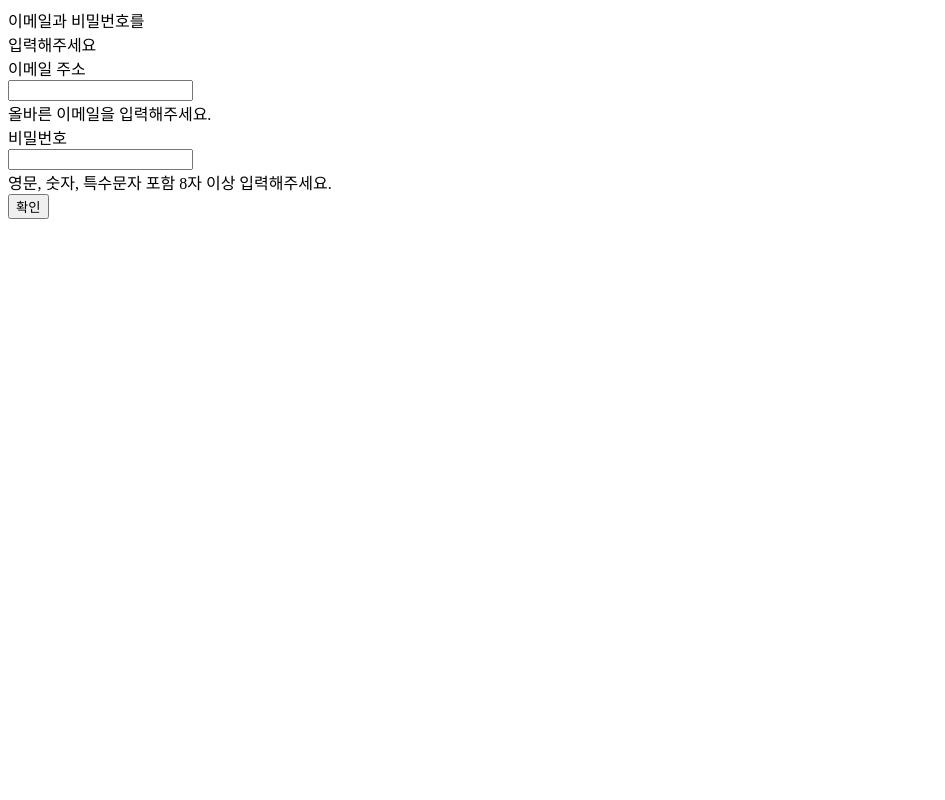
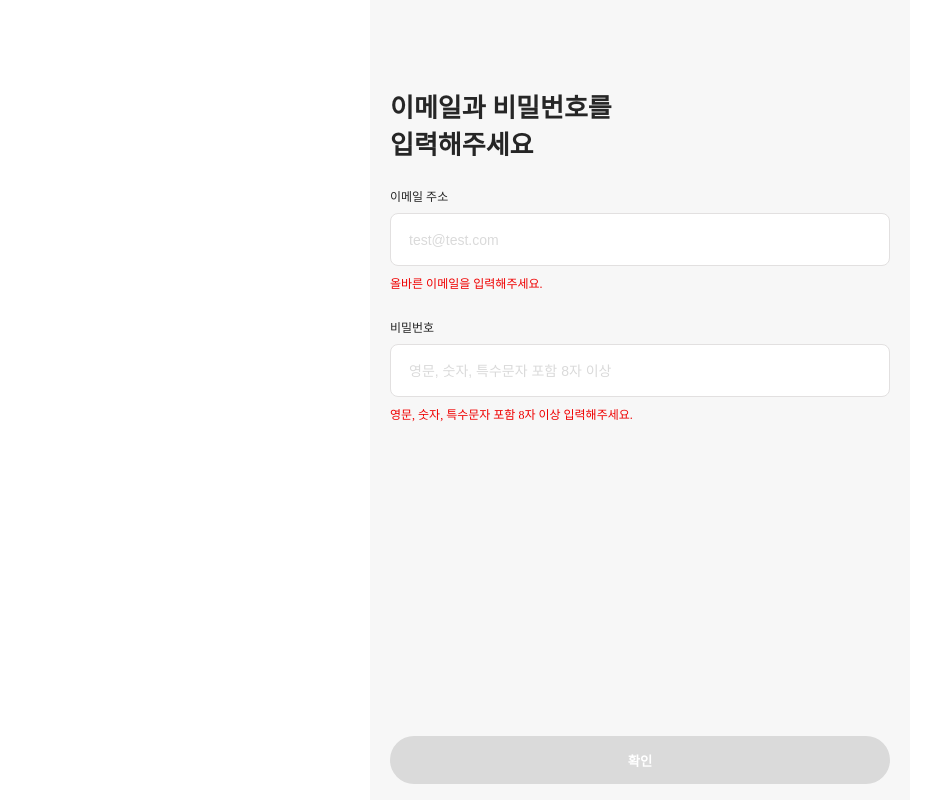
Before and after one commit to kim-jongin/React_plactice, a React (Create React App) app: page / in a window 1280 px wide. Shown: the whole page, without its empty margins (0-945 px from the left). Built offline with nearby package versions, Linux system fonts and the light colour scheme.

Commit message:
[feat] CSS 작업 완료

```diff
--- a/src/Login.jsx
+++ b/src/Login.jsx
@@ -12,19 +12,23 @@ export default function Login() {
       <div className='contentWrap'>
         <div className='inputTitle'>이메일 주소</div>
         <div className='inputWrap'>
-          <input className='input' />
+          <input className='input' placeholder='test@test.com' />
         </div>
         <div className='errorMessageWrap'>올바른 이메일을 입력해주세요.</div>
 
-        <div className='inputTitle'>비밀번호</div>
+        <div style={{ marginTop: '26px' }} className='inputTitle'>
+          비밀번호
+        </div>
         <div className='inputWrap'>
-          <input className='input' />
+          <input className='input' placeholder='영문, 숫자, 특수문자 포함 8자 이상' />
         </div>
         <div className='errorMessageWrap'>영문, 숫자, 특수문자 포함 8자 이상 입력해주세요.</div>
       </div>
 
       <div>
-        <button>확인</button>
+        <button disabled={true} className='bottomButton'>
+          확인
+        </button>
       </div>
     </div>
   );
--- /dev/null
+++ b/src/index.css
@@ -0,0 +1,86 @@
+.page {
+  position: absolute;
+  top: 0;
+  bottom: 0;
+  width: 100%;
+  max-width: 500px;
+  padding: 0 20px;
+
+  left: 50%;
+  transform: translate(-50%, 0);
+
+  background-color: #f7f7f7;
+
+  overflow: hidden;
+
+  /* 버튼을 가장 아래로 내리기 위하여 flex 사용*/
+  display: flex;
+  flex-direction: column;
+}
+
+.titleWrap {
+  margin-top: 87px;
+  font-size: 26px;
+  font-weight: 700;
+  color: #262626;
+}
+
+.contentWrap {
+  margin-top: 26px;
+  flex: 1;
+}
+
+.inputTitle {
+  font-size: 12px;
+  font-weight: 600px;
+  color: #262626;
+}
+
+.inputWrap {
+  display: flex;
+  border-radius: 8px;
+  padding: 16px;
+  margin-top: 8px;
+  background-color: white;
+  border: 1px solid #e2e0e0;
+}
+
+.inputWrap:focus-within {
+  border: 1px solid #9e30f4;
+}
+
+.input {
+  width: 100%;
+  outline: none;
+  border: none;
+  height: 17px;
+  font-size: 14px;
+  font-weight: 400px;
+}
+
+.input::placeholder {
+  color: #dadada;
+}
+
+.errorMessageWrap {
+  margin-top: 8px;
+  color: #ef0000;
+  font-size: 12px;
+}
+
+.bottomButton {
+  width: 100%;
+  height: 48px;
+  border: none;
+  font-weight: 700;
+  background-color: #9e30f4;
+  border-radius: 64px;
+  color: white;
+  margin-bottom: 16px;
+  cursor: pointer;
+}
+
+.bottomButton:disabled {
+  background-color: #dadada;
+  color: white;
+}
--- a/src/index.js
+++ b/src/index.js
@@ -1,6 +1,7 @@
 import React from 'react';
 import ReactDOM from 'react-dom/client';
 import App from './App';
+import './index.css';
 
 const root = ReactDOM.createRoot(document.getElementById('root'));
 root.render(
```
